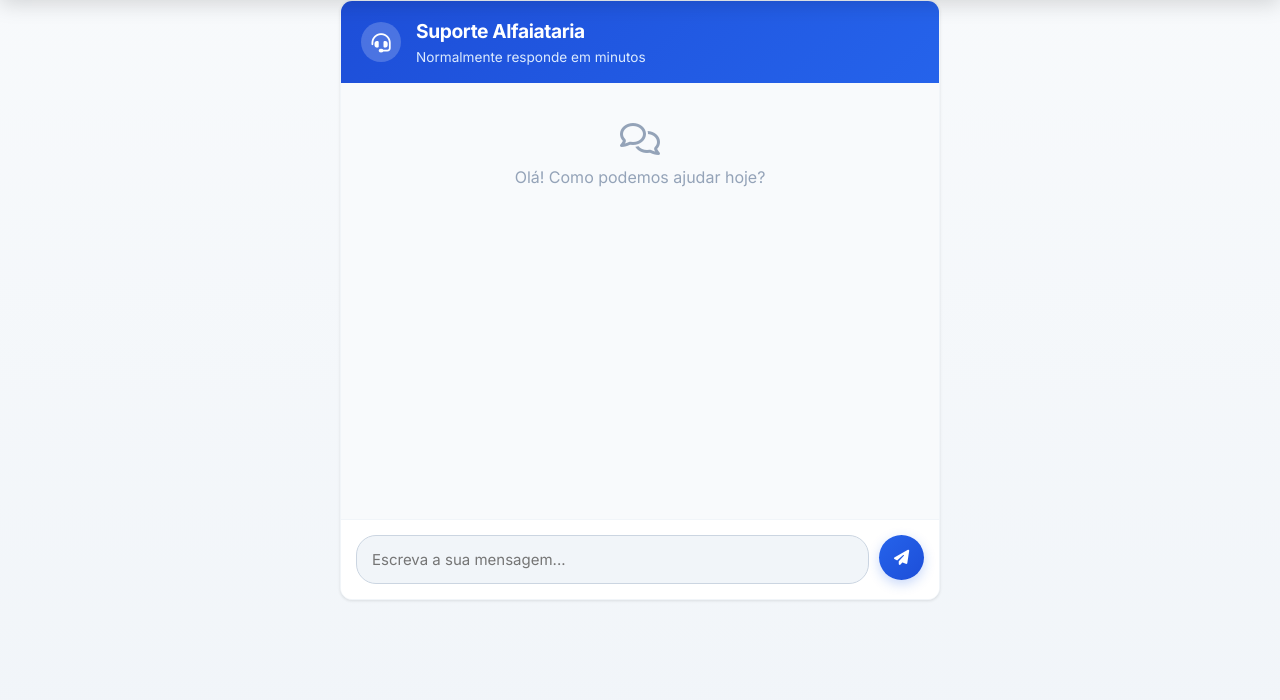
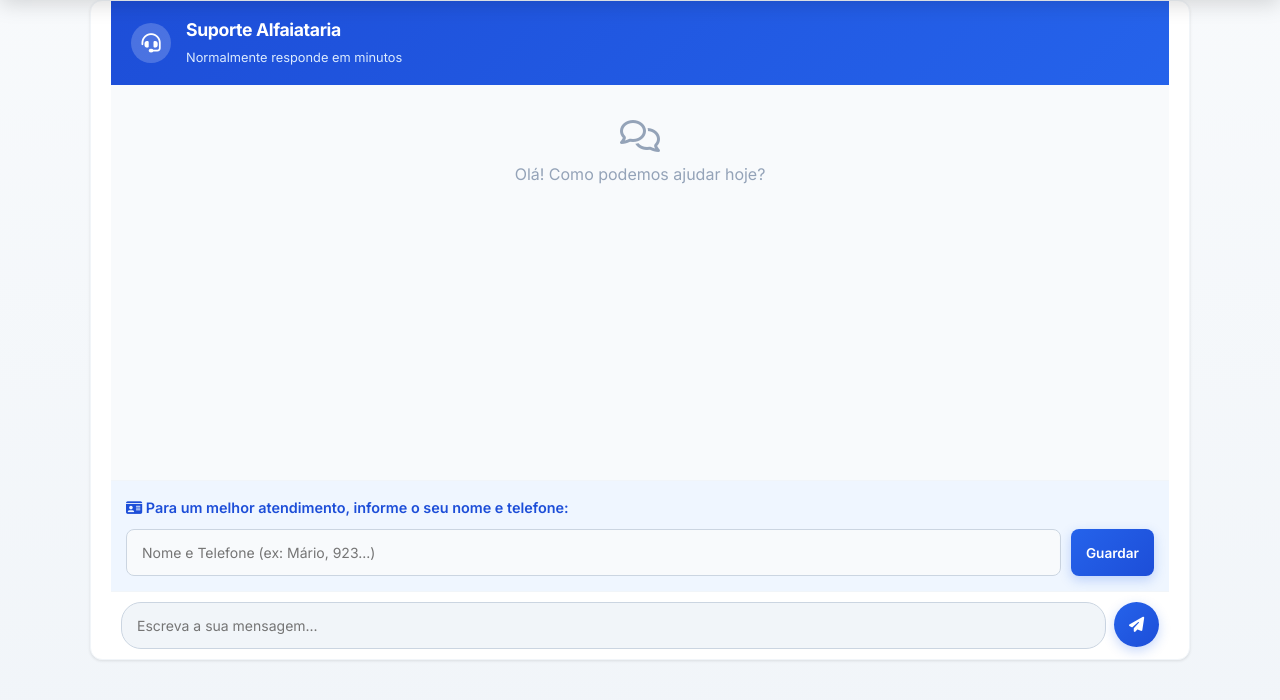
Before and after one commit to melphystec-eng/sistem-alfaiataria, a Flask app: page /contacto in a window 1280 px wide. Shown: the part 67-767 px from the top of the page. Run offline with Flask 3, Linux system fonts and the light colour scheme; data that the repository does not hold is empty; parts of the project's set-up code (start-up, migrations or seed data) failed here and were passed over; some libraries are stand-ins or nearby versions.

Commit message:
actualizaçao 23

```diff
--- a/app.py
+++ b/app.py
@@ -1,5 +1,5 @@
 import os, secrets
-from datetime import datetime
+from datetime import datetime, timedelta
 from functools import wraps
 
 from flask import (Flask, render_template, request, redirect, url_for,
@@ -422,26 +422,44 @@ def admin_pedidos():
 @app.route("/admin/pedidos/novo", methods=["GET", "POST"])
 @login_required
 def admin_pedido_novo():
+    db = get_db()
+    cur = db.cursor()
+
     if request.method == "POST":
         cliente = request.form["cliente"].strip()
         contacto = request.form.get("contacto", "").strip()
         descricao = request.form["descricao"].strip()
+        estilista = request.form.get("estilista", "").strip()
+        atendente = request.form.get("atendente", "").strip() or session.get("admin_user")
+
         try:
             preco = float(request.form["preco"])
+            valor_entregue = float(request.form.get("valor_entregue") or 0)
         except ValueError:
-            flash("Preço inválido.")
+            flash("Preço ou valor entregue inválido.")
             return redirect(url_for("admin_pedido_novo"))
+
+        # O valor em falta é calculado automaticamente, mas também guardamos
+        valor_em_falta = preco - valor_entregue
+        if valor_em_falta < 0:
+            valor_em_falta = 0  # Se o cliente entregou mais do que o preço, não há falta
+
         codigo = gerar_codigo()
-        db = get_db()
-        cur = db.cursor()
-        cur.execute("""INSERT INTO pedidos(codigo, cliente, contacto, descricao, preco, estado, criado_em)
-                      VALUES (%s, %s, %s, %s, %s, %s, %s)""",
-                    (codigo, cliente, contacto, descricao, preco, "pendente", datetime.now()))
+
+        cur.execute("""INSERT INTO pedidos(codigo, cliente, contacto, descricao, preco, valor_entregue, estilista, atendente, estado, criado_em)
+                      VALUES (%s, %s, %s, %s, %s, %s, %s, %s, %s, %s)""",
+                    (codigo, cliente, contacto, descricao, preco, valor_entregue, estilista, atendente, "pendente",
+                     datetime.now()))
         db.commit()
         registar_log("pedido_criado", f"codigo={codigo} cliente={cliente} preco={preco}")
         flash(f"Pedido registado. Código do cliente: {codigo}")
         return redirect(url_for("admin_pedidos"))
-    return render_template("admin_pedido_form.html")
+
+    # Se for GET, vamos buscar os admins para preencher o campo "Atendente"
+    cur.execute("SELECT username FROM admin WHERE ativo = True ORDER BY username")
+    lista_admins = [r["username"] for r in cur.fetchall()]
+
+    return render_template("admin_pedido_form.html", lista_admins=lista_admins)
 
 
 @app.route("/admin/pedidos/<int:id>/estado", methods=["POST"])
@@ -636,13 +654,20 @@ def admin_logs():
 import random
 import string
 
+
 @app.route("/contacto")
 def contacto():
-    # Se o cliente ainda não tem uma "sala", criamos uma nova (ex: sala_cliente_A3F9)
+    # Se o cliente ainda não tem uma sala guardada no browser dele
     if "cliente_sala" not in session:
+        # Cria um ID único (ex: cliente_A3F9)
         codigo = ''.join(random.choices(string.ascii_uppercase + string.digits, k=4))
         session["cliente_sala"] = f"cliente_{codigo}"
-        session["cliente_nome"] = "Visitante"
+        session["cliente_nome"] = "Cliente"  # Nome padrão
+
+        # Avisa o browser para guardar este ID para sempre (cookie que dura 30 dias)
+        session.permanent = True
+        app.permanent_session_lifetime = timedelta(days=30)
+
     return render_template("contacto.html")
 
 
@@ -651,9 +676,14 @@ def contacto():
 def admin_chat():
     db = get_db()
     cur = db.cursor()
-    # Pega todas as salas de clientes que têm mensagens
-    cur.execute("SELECT DISTINCT sala FROM mensagens WHERE sala LIKE 'cliente_%' ORDER BY sala DESC")
-    salas_clientes = [r["sala"] for r in cur.fetchall()]
+    # Vai buscar as salas e o nome do último remetente que era cliente
+    cur.execute("""
+        SELECT DISTINCT ON (sala) sala, remetente_nome
+        FROM mensagens
+        WHERE sala LIKE 'cliente_%'
+        ORDER BY sala, criada_em DESC
+    """)
+    salas_clientes = cur.fetchall()
     return render_template("admin_chat.html", salas_clientes=salas_clientes)
 
 
@@ -662,16 +692,20 @@ def api_chat_enviar():
     data = request.json
     sala = data.get("sala")
     mensagem = data.get("mensagem", "").strip()
+    nome_cliente = data.get("nome", "").strip()  # NOVO: Recebe o nome/telefone
+
     if not mensagem or not sala:
         return {"status": "erro"}, 400
 
-    # Define quem está a enviar
     if session.get("admin_id"):
         tipo = "admin"
         nome = session.get("admin_user")
     else:
         tipo = "cliente"
-        nome = session.get("cliente_nome", "Visitante")
+        # Se o cliente enviou o nome ou telefone, atualizamos a sessão
+        if nome_cliente:
+            session["cliente_nome"] = nome_cliente
+        nome = session.get("cliente_nome", "Cliente")
 
     db = get_db()
     cur = db.cursor()
@@ -734,6 +768,24 @@ def api_chat_verificar_novas():
 with app.app_context():
     init_db()
 
+def atualizar_db():
+    db = get_db()
+    cur = db.cursor()
+    try:
+        # Adiciona a coluna valor_entregue se não existir
+        cur.execute("ALTER TABLE pedidos ADD COLUMN IF NOT EXISTS valor_entregue REAL DEFAULT 0;")
+        # Adiciona a coluna estilista se não existir
+        cur.execute("ALTER TABLE pedidos ADD COLUMN IF NOT EXISTS estilista VARCHAR(150);")
+        # Adiciona a coluna atendente se não existir
+        cur.execute("ALTER TABLE pedidos ADD COLUMN IF NOT EXISTS atendente VARCHAR(150);")
+        db.commit()
+        print("✅ Novas colunas de pedidos adicionadas com sucesso!")
+    except Exception as e:
+        print(f"Erro ao atualizar tabela pedidos: {e}")
+        db.rollback()
+
+atualizar_db()
+
 if __name__ == "__main__":
     port = int(os.environ.get("PORT", 5000))
     app.run(host="0.0.0.0", port=port, debug=True)
--- a/templates/contacto.html
+++ b/templates/contacto.html
@@ -1,11 +1,21 @@
-<style>
-  .fab-container { display: none !important; }
-</style>
 {% extends "base.html" %}
 {% block title %}Contacto - Chat{% endblock %}
 
 {% block content %}
-<div class="card" style="max-width: 600px; margin: 0 auto; padding: 0; overflow: hidden; height: 75vh; display: flex; flex-direction: column;">
+<style>
+  /* Esconde os botões flutuantes no ecrã de chat */
+  .fab-container { display: none !important; }
+
+  .chat-wrapper {
+    max-width: 600px; margin: 0 auto; padding: 0; overflow: hidden;
+    height: calc(100vh - 140px); display: flex; flex-direction: column;
+  }
+  @media (max-width: 768px) {
+    .chat-wrapper { height: calc(100dvh - 130px); }
+  }
+</style>
+
+<div class="card chat-wrapper">
 
   <!-- Cabeçalho do Chat -->
   <div style="background: linear-gradient(135deg, var(--azul-esc) 0%, var(--azul) 100%); padding: 15px 20px; color: white; display: flex; align-items: center; gap: 15px;">
@@ -13,20 +23,31 @@
       <i class="fa-solid fa-headset" style="font-size: 1.2rem;"></i>
     </div>
     <div>
-      <h2 style="margin: 0; color: white; font-size: 1.2rem;">Suporte Alfaiataria</h2>
-      <small style="color: #dbeafe;">Normalmente responde em minutos</small>
+      <h2 style="margin: 0; color: white; font-size: 1.1rem;">Suporte Alfaiataria</h2>
+      <small style="color: #dbeafe; font-size: 0.8rem;">Normalmente responde em minutos</small>
     </div>
   </div>
 
   <!-- Área das Mensagens -->
-  <div id="chat-box" style="flex: 1; padding: 20px; overflow-y: auto; background: #f8fafc; display: flex; flex-direction: column; gap: 10px;">
+  <div id="chat-box" style="flex: 1; padding: 15px; overflow-y: auto; background: #f8fafc; display: flex; flex-direction: column; gap: 10px;">
     <!-- As mensagens aparecem aqui -->
   </div>
 
+  <!-- Formulário de Identificação (Só aparece se o nome for "Cliente" e não houver mensagens) -->
+  <div id="form-identificacao" style="display: none; padding: 15px; background: #eff6ff; border-top: 1px solid var(--cinza-100);">
+    <p style="margin: 0 0 10px 0; font-size: 0.9rem; color: var(--azul-esc); font-weight: 600;">
+      <i class="fa-solid fa-id-card"></i> Para um melhor atendimento, informe o seu nome e telefone:
+    </p>
+    <div style="display: flex; gap: 10px;">
+      <input type="text" id="input-nome" placeholder="Nome e Telefone (ex: Mário, 923...)" style="margin: 0; flex: 1; font-size: 14px;">
+      <button onclick="guardarIdentificacao()" style="padding: 0 15px; font-size: 0.85rem;">Guardar</button>
+    </div>
+  </div>
+
   <!-- Input de Envio -->
-  <div style="padding: 15px; background: white; border-top: 1px solid var(--cinza-100); display: flex; gap: 10px;">
-    <input type="text" id="chat-input" placeholder="Escreva a sua mensagem..." style="margin: 0; border-radius: 20px; flex: 1; background: #f1f5f9;" onkeypress="if(event.key === 'Enter') enviarMensagem()">
-    <button onclick="enviarMensagem()" style="border-radius: 50%; width: 45px; height: 45px; padding: 0; min-height: 45px;">
+  <div style="padding: 10px; background: white; border-top: 1px solid var(--cinza-100); display: flex; gap: 8px;">
+    <input type="text" id="chat-input" placeholder="Escreva a sua mensagem..." style="margin: 0; border-radius: 20px; flex: 1; background: #f1f5f9; font-size: 14px;" onkeypress="if(event.key === 'Enter') enviarMensagem()">
+    <button onclick="enviarMensagem()" style="border-radius: 50%; width: 45px; min-width: 45px; height: 45px; padding: 0; min-height: 45px;">
       <i class="fa-solid fa-paper-plane"></i>
     </button>
   </div>
@@ -34,8 +55,26 @@
 
 <script>
 const sala = "{{ session.get('cliente_sala') }}";
+const nomeCliente = "{{ session.get('cliente_nome', 'Cliente') }}";
 const chatBox = document.getElementById('chat-box');
 const input = document.getElementById('chat-input');
+const formIdentificacao = document.getElementById('form-identificacao');
+
+// Se for a primeira vez (nome = Cliente), mostra o formulário
+if (nomeCliente === "Cliente") {
+  formIdentificacao.style.display = "block";
+}
+
+let nomeGuardado = nomeCliente;
+
+function guardarIdentificacao() {
+  const novoNome = document.getElementById('input-nome').value.trim();
+  if (novoNome) {
+    nomeGuardado = novoNome;
+    formIdentificacao.style.display = "none";
+    // O nome só é enviado para o servidor quando ele mandar a primeira mensagem
+  }
+}
 
 function criarBalao(msg, meuTipo) {
   const isMeu = msg.tipo === meuTipo;
@@ -45,9 +84,9 @@ function criarBalao(msg, meuTipo) {
   const radius = isMeu ? '15px 15px 0 15px' : '15px 15px 15px 0';
 
   return `
-    <div style="display: flex; flex-direction: column; align-items: ${alinhamento}; max-width: 80%; align-self: ${alinhamento};">
+    <div style="display: flex; flex-direction: column; align-items: ${alinhamento}; max-width: 85%; align-self: ${alinhamento};">
       ${!isMeu ? `<small style="color: var(--cinza-500); margin-bottom: 2px; font-size: 0.75rem;">${msg.nome}</small>` : ''}
-      <div style="background: ${corFundo}; color: ${corTexto}; padding: 10px 15px; border-radius: ${radius}; box-shadow: 0 1px 2px rgba(0,0,0,0.1); font-size: 0.95rem;">
+      <div style="background: ${corFundo}; color: ${corTexto}; padding: 10px 15px; border-radius: ${radius}; box-shadow: 0 1px 2px rgba(0,0,0,0.1); font-size: 0.95rem; word-break: break-word;">
         ${msg.mensagem}
       </div>
       <small style="color: var(--cinza-500); font-size: 0.65rem; margin-top: 4px;">${msg.hora}</small>
@@ -66,16 +105,17 @@ async function carregarMensagens() {
       chatBox.innerHTML = data.mensagens.map(m => criarBalao(m, data.meu_tipo)).join('');
       chatBox.scrollTop = chatBox.scrollHeight;
 
-      // GUARDAR O ID DA ÚLTIMA MENSAGEM (Para limpar o alerta vermelho)
       const ultimoId = data.mensagens[data.mensagens.length - 1].id;
       localStorage.setItem('chat_last_id_cliente_' + sala, ultimoId);
+
+      // Se já há mensagens, esconde o formulário de nome
+      formIdentificacao.style.display = "none";
 
     } else {
       chatBox.innerHTML = '<div style="text-align:center; color: #94a3b8; margin-top: 20px;"><i class="fa-regular fa-comments" style="font-size: 2rem; margin-bottom: 10px;"></i><br>Olá! Como podemos ajudar hoje?</div>';
     }
   } catch (e) {}
 }
-
 
 async function enviarMensagem() {
   const texto = input.value.trim();
@@ -86,15 +126,13 @@ async function enviarMensagem() {
   await fetch('/api/chat/enviar', {
     method: 'POST',
     headers: {'Content-Type': 'application/json'},
-    body: JSON.stringify({sala: sala, mensagem: texto})
+    body: JSON.stringify({sala: sala, mensagem: texto, nome: nomeGuardado})
   });
 
   carregarMensagens();
 }
 
-// Carrega ao abrir e depois a cada 3 segundos
 carregarMensagens();
 setInterval(carregarMensagens, 3000);
-
 </script>
 {% endblock %}
```
Also changed, not shown: templates/admin_chat.html (+5 -5 lines), templates/admin_pedido_form.html (+53 -4 lines), templates/admin_pedidos.html (+35 -5 lines), templates/consultar.html (+8 -0 lines).
